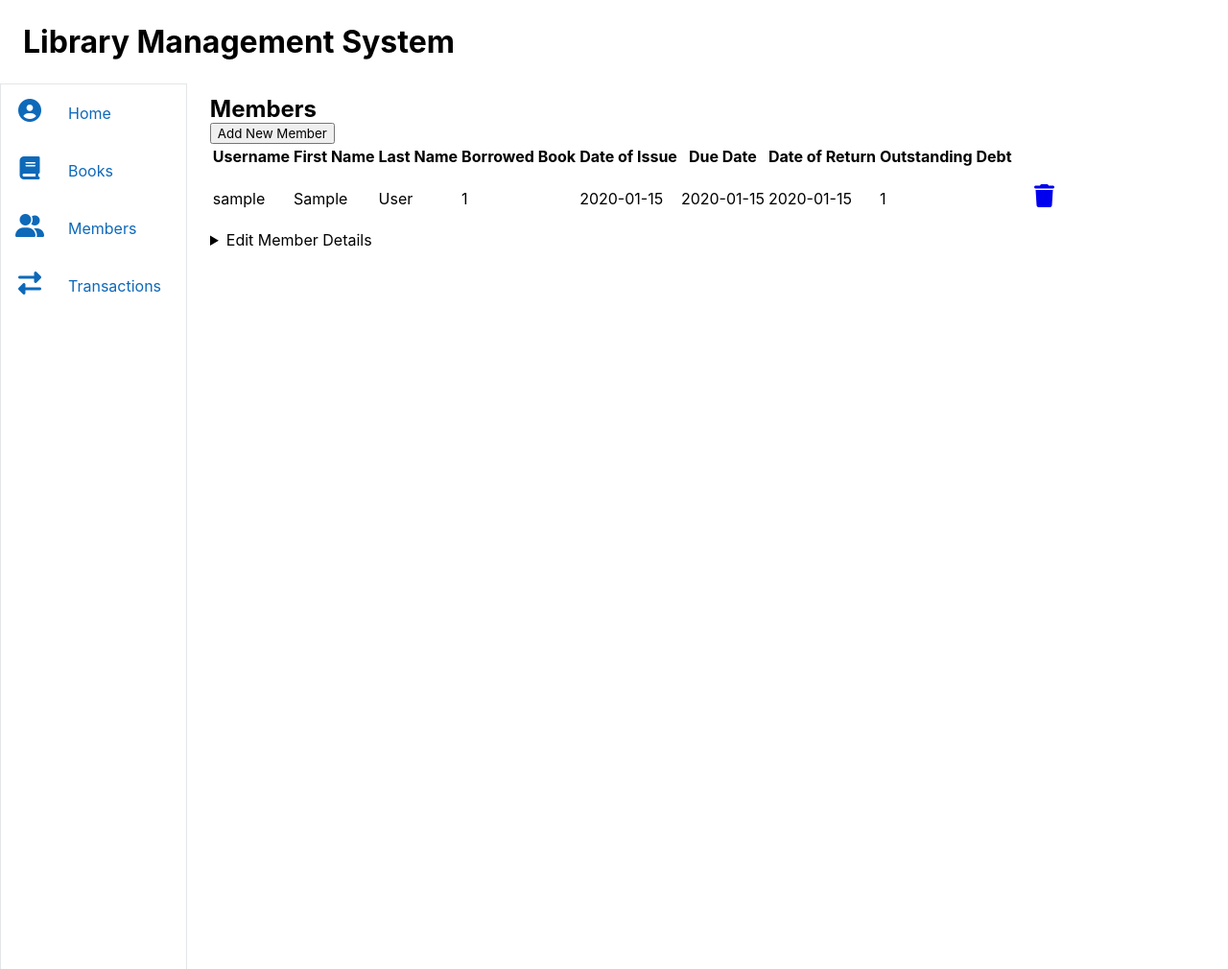
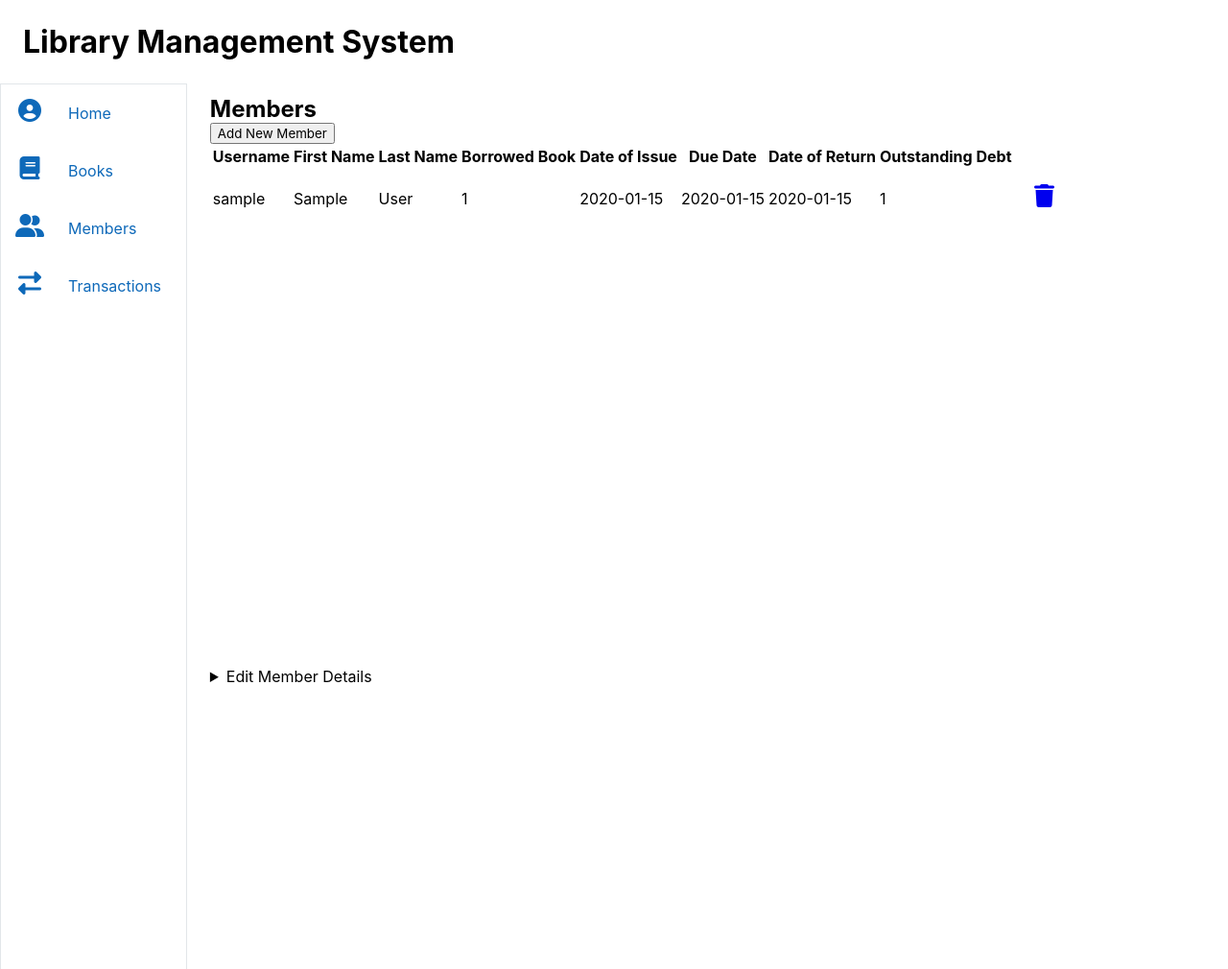
Before and after one commit to girlwhodrawsandstuff/library-management-system, a Flask app: page /members in a window 1280 px wide. Shown: the whole page at 96% size. Run offline with Flask 2, Linux system fonts and the light colour scheme; tables that the repository leaves empty hold one stand-in row (values such as "Sample post"); some libraries are stand-ins or nearby versions.

Commit message:
feat: change member table and details view

```diff
--- a/static/css/style.css
+++ b/static/css/style.css
@@ -27,8 +27,9 @@
 }
 
 .table-container {
-    height: 100vh;
-    overflow: scroll;
+    height: 54vh;
+    overflow-y: scroll;
+    overflow-x: hidden;
 }
 
 .table {
--- a/templates/members.html
+++ b/templates/members.html
@@ -97,6 +97,7 @@
                 {% endfor %}
               </tbody>
             </table>
+          </div>
 
           <details>
             <summary>Edit Member Details</summary>
@@ -124,7 +125,6 @@
         </div>
       </div>
     </div>
-    </div>
     <script src="/static/js/utils.js"></script>
   </body>
 </html>
```
Lines whose indentation alone changed are shown as unchanged.
